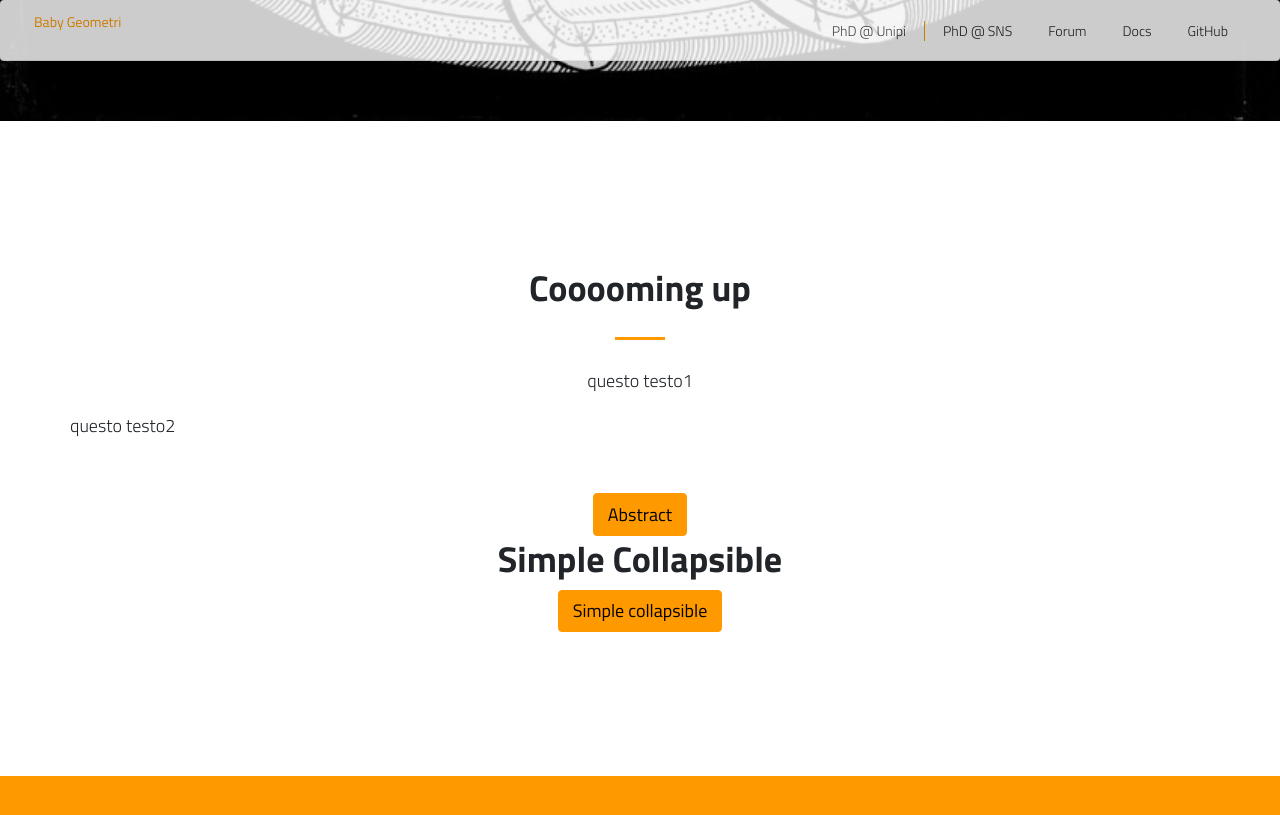
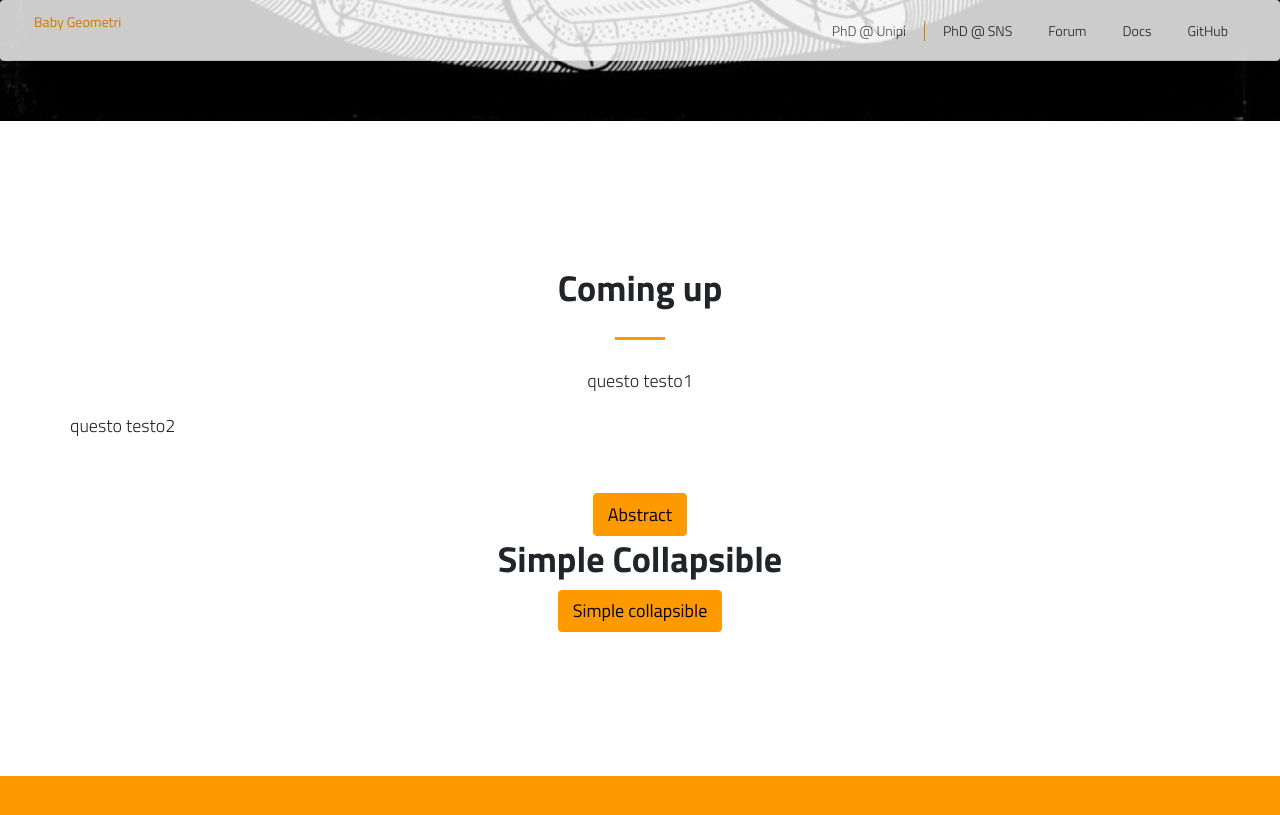
Before and after one commit to baby-geometri/baby-geometri.github.io, a Jekyll site: the page built from index.md, in a window 1280 px wide and 900 px high, scrolled down 779 px. Shown: the top 815 px of the window. Built offline with Jekyll 4.4.1, drawn with Linux system fonts in a browser that asks for light colours; nearby versions of some CDN libraries.

Commit message:
Update default.html

```diff
--- a/_layouts/default.html
+++ b/_layouts/default.html
@@ -64,7 +64,7 @@
     <div class="container">
     <div class="row">
       <div class="col-lg-12 text-center">
-        <h2 class="section-heading">{{ site.data.content.whitepaper.title }} Cooooming up </h2>
+        <h2 class="section-heading">{{ site.data.content.whitepaper.title }} Coming up </h2>
         <hr class="my-4">
         <p>{{ site.data.content.whitepaper.text }}questo testo1</p>
       </div>
```
